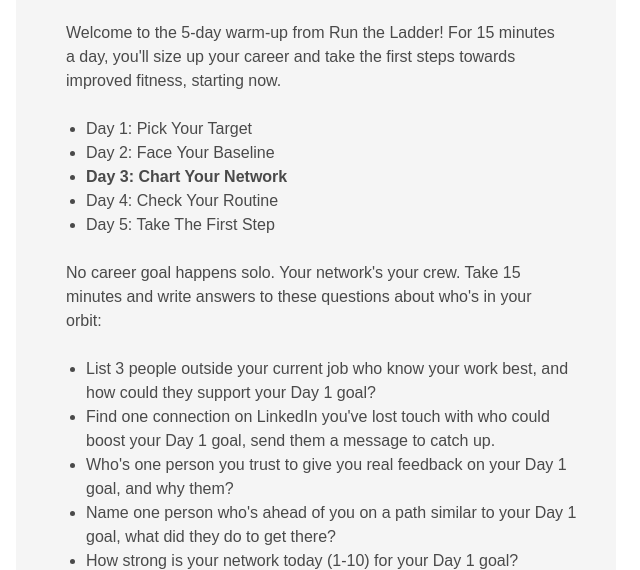
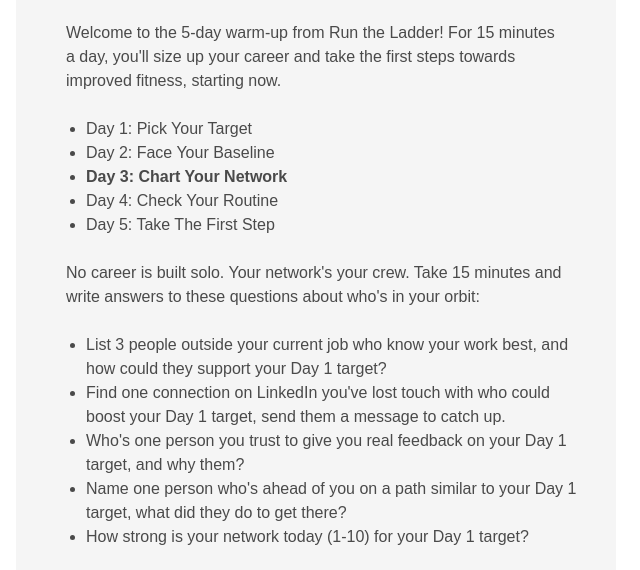
Before and after one commit to danielljohnson/runtheladder, a plain HTML site: page day3.html in a window 1280 px wide. Shown: the part 384-954 px from the top of the page, without its empty margins (324-964 px from the left). Drawn offline with Linux system fonts and the light colour scheme.

Commit message:
Update text

```diff
--- a/day3.html
+++ b/day3.html
@@ -67,14 +67,14 @@
           <li>Day 5: Take The First Step</li>
         </ul>
 
-        <p>No career goal happens solo. Your network's your crew. Take 15 minutes and write answers to these questions about who's in your orbit:</p>
+        <p>No career is built solo. Your network's your crew. Take 15 minutes and write answers to these questions about who's in your orbit:</p>
 
         <ul>
-          <li>List 3 people outside your current job who know your work best, and how could they support your Day 1 goal?</li>
-          <li>Find one connection on LinkedIn you've lost touch with who could boost your Day 1 goal, send them a message to catch up.</li>
-          <li>Who's one person you trust to give you real feedback on your Day 1 goal, and why them?</li>
-          <li>Name one person who's ahead of you on a path similar to your Day 1 goal, what did they do to get there?</li>
-          <li>How strong is your network today (1-10) for your Day 1 goal?</li>
+          <li>List 3 people outside your current job who know your work best, and how could they support your Day 1 target?</li>
+          <li>Find one connection on LinkedIn you've lost touch with who could boost your Day 1 target, send them a message to catch up.</li>
+          <li>Who's one person you trust to give you real feedback on your Day 1 target, and why them?</li>
+          <li>Name one person who's ahead of you on a path similar to your Day 1 target, what did they do to get there?</li>
+          <li>How strong is your network today (1-10) for your Day 1 target?</li>
         </ul>
 
         <p>Networks are the foundation of solid careers. Revisit your list tomorrow, miss anyone?</p>
```
Also changed, not shown: day1.html (+1 -1 lines), day2.html (+2 -2 lines), day4.html (+3 -3 lines), day5.html (+1 -1 lines), index.html (+6 -1 lines).
